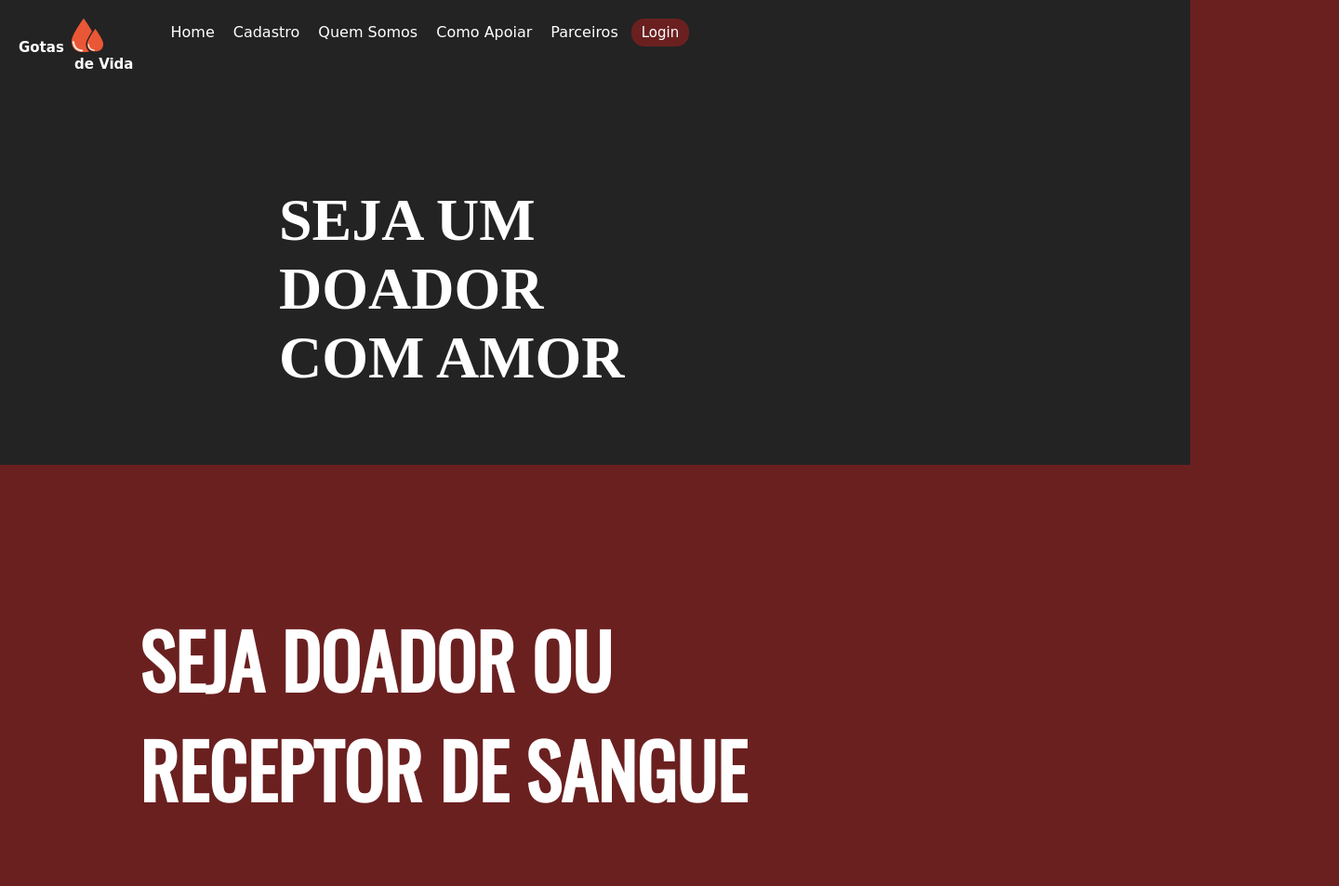
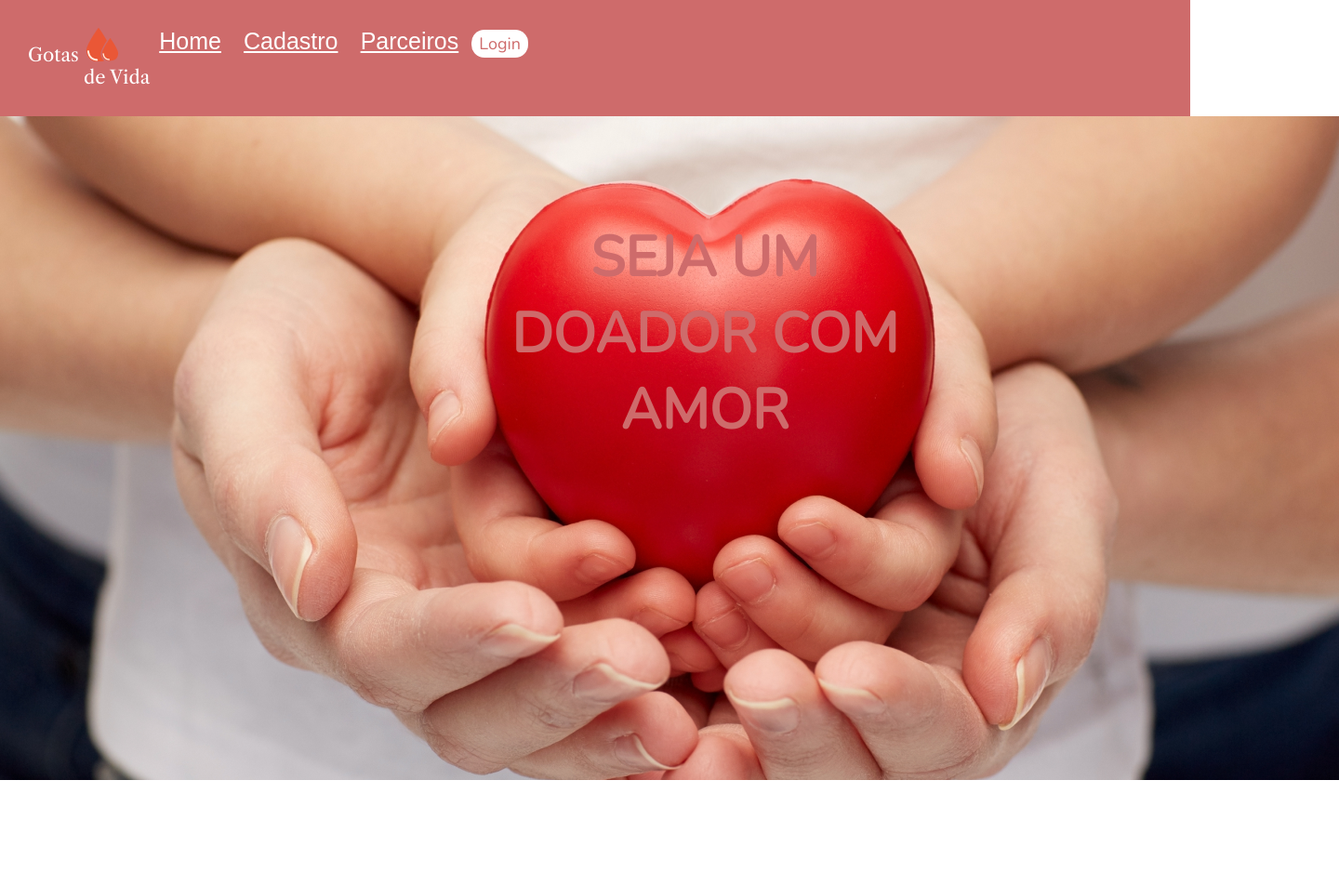
Before and after one commit to FikaSales/Html-CSS, a plain HTML site: page gotasdevida.html in a window 1280 px wide. Shown: the top 953 px of the page at 93% size, 1440 px wide, since content can reach past the window. Drawn offline with nearby package versions, Linux system fonts and the light colour scheme; a web font is replaced by a local one.

Commit message:
mudanca layout

```diff
--- a/css/gotasdevida.css
+++ b/css/gotasdevida.css
@@ -1,55 +1,73 @@
-@import url("https://fonts.googleapis.com/css2?family=Hachi+Maru+Pop&family=Lusitana&family=Oswald:wght@200;400&display=swap");
+@import url("https://fonts.googleapis.com/css2?family=Libre+Caslon+Text&family=Lusitana&family=Nunito:wght@300;400&display=swap");
 * {
   margin: 0%;
   padding: 0%;
   box-sizing: border-box;
-  text-decoration: none;
+  border: 0;
+  font-family: "Nunito", sans-serif;
+  color: #ce6b6b;
 }
-body {
-  font-size: 100%;
+/* Estilo do Topo */
+.logo {
+  font-size: 20px;
+  font-family: "Nunito", sans-serif;
   color: white;
-  background: #6b2020;
-  background-attachment: fixed;
-}
-.logo {
-  font-size: 10px;
-  font-family: "Hachi Maru Pop", cursive;
 }
 .cabecalho {
-  background: #232323;
-  height: 500px;
+  background: #ce6b6b;
   display: flex;
-  flex-direction: row;
-  justify-content: flex-start;
-  gap: 30px;
-  align-items: flex-start;
-  padding: 20px;
+  padding: 30px;
+  /* z-index: 1; */
+}
+h2 {
+  color: white;
+  font-family: "Libre Caslon Text", serif;
+  font-size: 20px;
+  font-weight: 400;
 }
 a {
   padding: 10px;
   color: #fff;
-  font-family: "Hachi Maru Pop", cursive;
+  font-family: "Lusitana", sans-serif;
+  font-weight: 400;
+  font-size: 25px;
 }
-h1 {
-  display: grid;
-}
-
-button {
-  color: #fff;
-  background: #6b2020;
-  font-size: 15px;
-  font-family: "Hachi Maru Pop", cursive;
+.login {
+  background: white;
+  font-weight: 500;
+  font-size: 18px;
   padding: 3px 8px;
   border-radius: 14px;
   border: none;
-  border: 3px solid #6b2020;
 }
-button:hover {
-  background: rgb(228, 51, 51);
-  /*color: #6b2020; */
-  /* border: 3px solid lightblue; */
+/* Estilo do Body */
+.body {
+  display: grid;
+  justify-content: start;
+  grid-template-columns: 700px;
+  grid-template-rows: 300px;
+  padding: 150px;
 }
-.doador {
+.coracao {
+  width: 100%;
+}
+main {
+  font-size: 100%;
+  background: white;
+}
+
+.titulo2 {
+  position: absolute;
+  width: 424px;
+  height: 266px;
+  left: 546px;
+  top: 236px;
+  text-align: center;
+  font-weight: 700;
+  font-size: 60px;
+}
+
+.button {
   color: #fff;
   background: #000;
   font-size: 48px;
@@ -61,31 +79,15 @@ button:hover {
   width: 315px;
   height: 80px;
 }
-.doador:hover {
-  background: rgb(228, 51, 51);
-}
-.body {
-  display: grid;
-  justify-content: start;
-  grid-template-columns: 700px;
-  grid-template-rows: 300px;
-  padding: 150px;
-}
-.sejadoador {
-  font-size: 80px;
-  font-family: "Oswald";
-}
+
 p {
   font-family: "Lusitana";
   font-size: 40px;
 }
-#titulo2 {
-  position: absolute;
-  font-family: "Lusitana";
-  font-size: 64px;
-  width: 444px;
-  height: 249px;
-  left: 300px;
-  top: 200px;
+/* Estilo do Footer */
+/* Pseudo Classes */
+.button:hover {
+  background: #ce6b6b;
+  border: none;
 }
 /* teste para push */
--- a/gotasdevida.html
+++ b/gotasdevida.html
@@ -23,20 +23,28 @@
       <h2 class="devida">de Vida</h2>
     </div>
     <nav class="navegacao">
-      <a href="Home">Home</a><a href="Cadastro">Cadastro</a><a href="Quem Somos">Quem Somos</a><a href="Como Apoiar">Como Apoiar</a><a href="Parceiros">Parceiros</a>
-      <button>Login</button>
+      <a href="Home">Home</a>
+      <a href="Cadastro">Cadastro</a>
+      <a href="Parceiros">Parceiros</a>
+      <button class="login">Login</button>
     </nav>
-    <h1 id="titulo2">SEJA UM DOADOR COM AMOR</h1>
   </header>
   <main>
+    <div class="coracao">
+      <img src="imagens/coracao.png" alt="coracao">
+    </div>
     <section>
+
+      <div>
+        <h1 class="titulo2">SEJA UM DOADOR COM AMOR</h1>
+      </div>
       <div class="body">
-        <h1 class="sejadoador">SEJA DOADOR OU RECEPTOR DE SANGUE
-        </h1>
+        <h3 class="sejadoador">SEJA DOADOR OU RECEPTOR DE SANGUE
+        </h3>
         <p>Doar sangue é simples,
           rápido e seguro. esse gesto pode salvar até <strong>4 vidas</strong>.</p>
         <h3 class="sejadoador">SALVE VIDAS !</h3>
-        <buttom class="doador">Seja Doador</buttom>
+        <buttom class="button">Seja Doador</buttom>
       </div>
     </section>
     <section></section>
```
Also changed, not shown: imagens/coracao.png (added).
